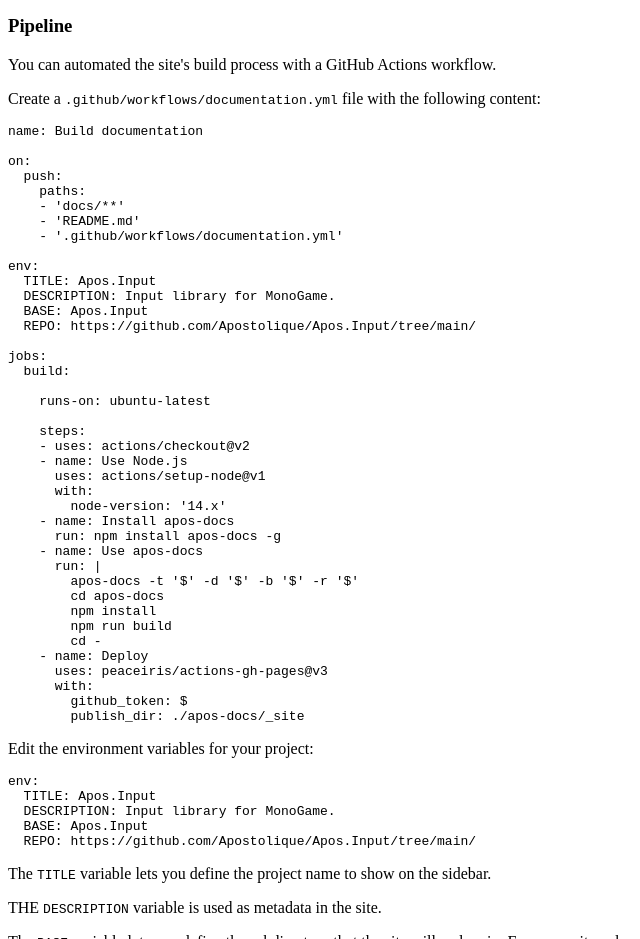
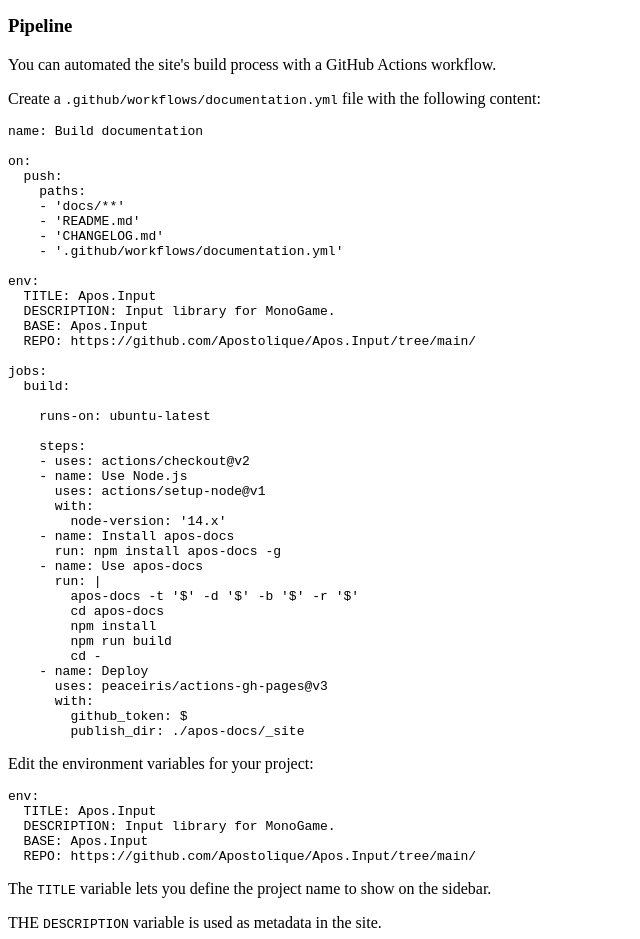
Before and after one commit to Apostolique/apos-docs, an Eleventy site: page docs/getting-started.md in a window 1280 px wide. Shown: the part 708-1647 px from the top of the page, without its empty margins (0-640 px from the left). Built offline with nearby package versions, Linux system fonts and the light colour scheme; Eleventy itself is replaced by a stand-in of ours; code samples lack their colours; files that its build step writes are made by us from their sources.

Commit message:
Generate based on changelog too

```diff
--- a/docs/getting-started.md
+++ b/docs/getting-started.md
@@ -58,6 +58,7 @@
     paths:
     - 'docs/**'
     - 'README.md'
+    - 'CHANGELOG.md'
     - '.github/workflows/documentation.yml'
 
 env:
```
